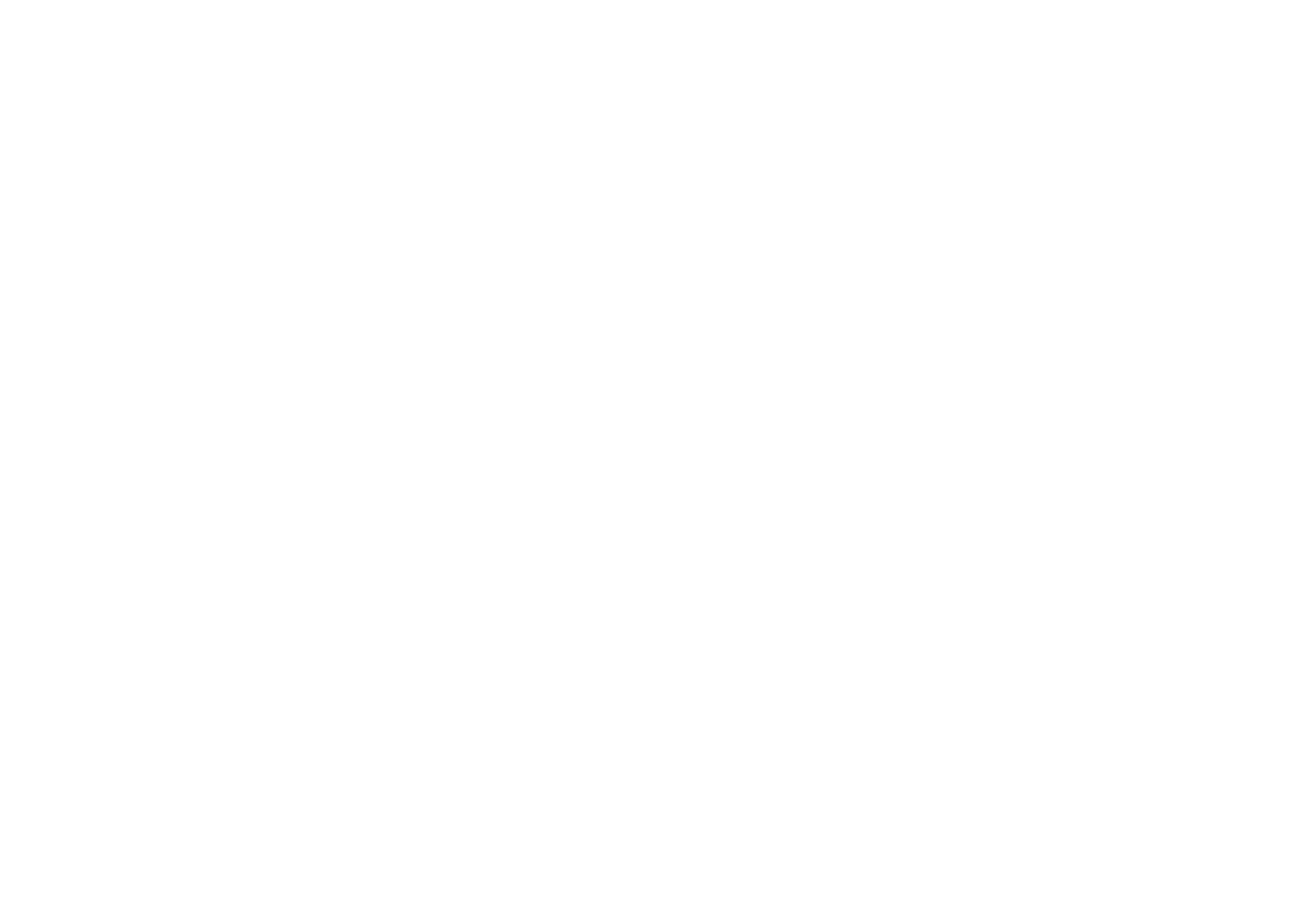
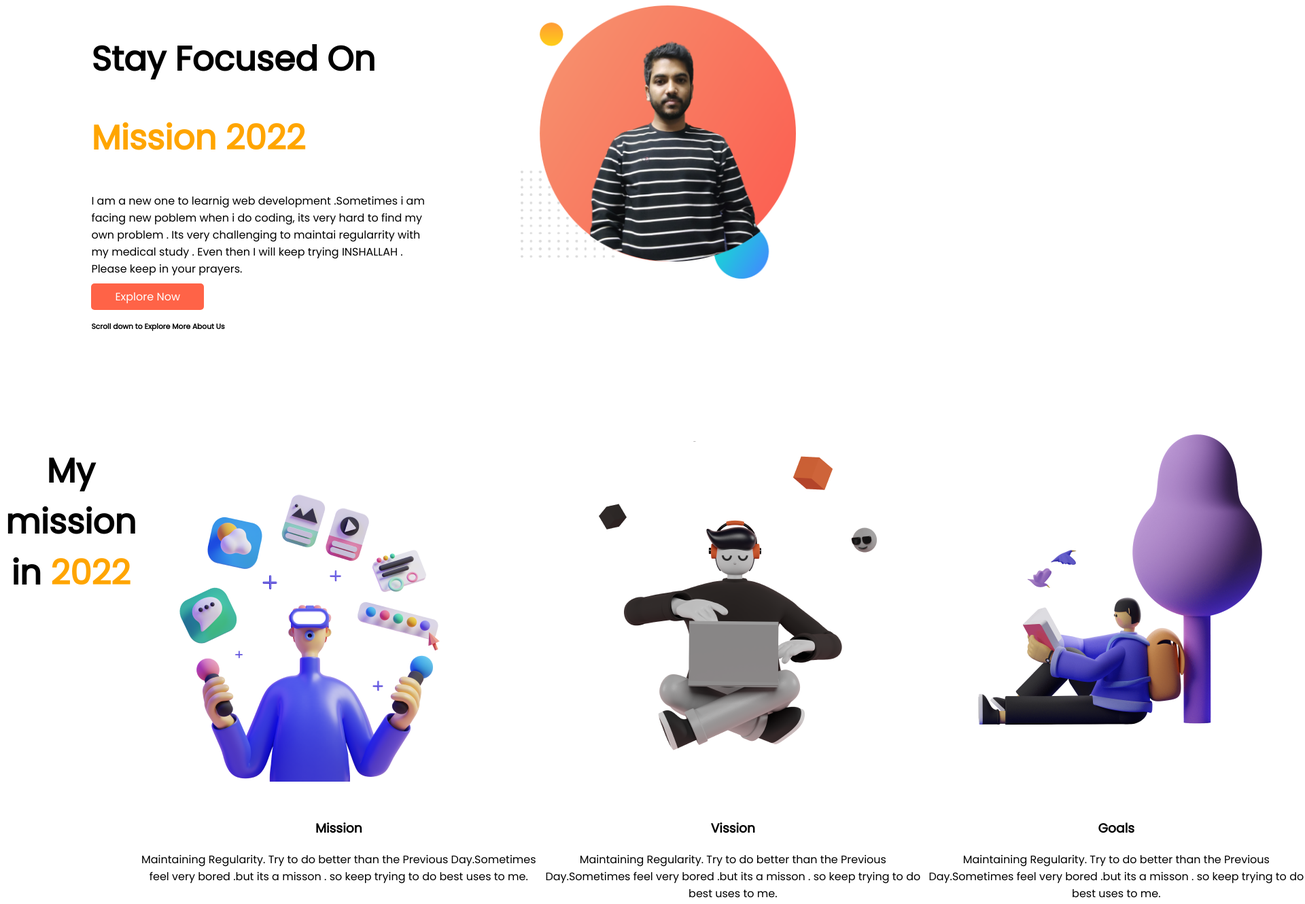
Before and after one commit to Abdimran/Assignment-01, a plain HTML site: page index.html in a window 1280 px wide. Shown: the top 1330 px of the page at 68% size, 1920 px wide, since content can reach past the window. Before the commit the page ends 800 px from the top, so only its background shows below. Drawn offline with Linux system fonts and the light colour scheme.

Commit message:
try to find problem

```diff
--- a/index.html
+++ b/index.html
@@ -6,11 +6,101 @@
     <meta http-equiv="X-UA-Compatible" content="IE=edge">
     <meta name="viewport" content="width=device-width, initial-scale=1.0">
     <title>Assignment 01</title>
+    <link rel="preconnect" href="https://fonts.googleapis.com">
+    <link rel="preconnect" href="https://fonts.gstatic.com" crossorigin>
+    <link href="https://fonts.googleapis.com/css2?family=Oswald&family=Poppins&display=swap" rel="stylesheet">
+
+
     <link rel="stylesheet" href="style.css">
 </head>
 
 <body>
+    <section class="top-banner">
+        <div class="half-width">
+            <h1>Stay Focused On</h1>
+            <h1 class="orange-color">Mission 2022</h1>
+            <p>I am a new one to learnig web development .Sometimes i am facing new poblem when i do coding, its very
+                hard
+                to
+                find my own problem . Its very challenging to maintai regularrity with my medical study . Even then I
+                will
+                keep
+                trying INSHALLAH . Please keep in your prayers.</p>
+            <a class="link-button" target="_blank" href="https://www.facebook.com/aalimran3"> Explore Now</a>
+            <h6>Scroll down to Explore More About Us</h6>
+        </div>
+        <div class="half-width">
+            <img src="images/imran_bg 01.png" alt="">
+        </div>
+    </section>
+    <section class="my-mission">
+        <h1>My mission in <span class="orange-color">2022 </span> </h1>
+        <div>
+            <img src="illustrators/illustrator-1.png" alt="">
+            <h3>Mission</h3>
+            <p>Maintaining Regularity. Try to do better than the Previous Day.Sometimes feel very bored .but its a
+                misson . so keep trying to do best uses to me. </p>
+        </div>
+        <div>
+            <img src="illustrators/illustrator-2.png" alt="">
+            <h3> Vission</h3>
+            <p>Maintaining Regularity. Try to do better than the Previous Day.Sometimes feel very bored .but its a
+                misson . so keep trying to do best uses to me.
+            </p>
+        </div>
+        <div>
+            <img src="illustrators/illustrator-3.png" alt="">
+            <h3> Goals</h3>
+            <p>Maintaining Regularity. Try to do better than the Previous Day.Sometimes feel very bored .but its a
+                misson . so keep trying to do best uses to me.
+            </p>
+        </div>
+    </section>
+    <section class="bg-img">
+        <div class="half-width">
+            <img src="pictures/coding.png" alt="">
 
+        </div>
+        <div class="half-width">
+            <h2>Develop Without Limit</h2>
+            <p>Maintaining Regularity. Try to do better than the Previous Day.Sometimes feel very bored .but its a
+                misson . so keep trying to do best uses to me.</p>
+            <a class="link-button" target="_blank" href="https://www.facebook.com/aalimran3"> Read The Document</a>
+        </div>
+    </section>
+    <section>
+        <div class="half-width">
+            <h2>Know Your Global Community</h2>
+            <p>Maintaining Regularity. Try to do better than the Previous Day.Sometimes feel very bored .but its a
+                misson . so keep trying to do best uses to me.</p>
+            <a class="link-button" target="_blank" href="https://www.facebook.com/aalimran3"> Read The Documentation</a>
+        </div>
+        <div class="half-width">
+            <img src="pictures/project.png" alt="">
+        </div>
+    </section>
+    <section>
+        <h2>Build <span class="orange-color"> Corona Application </span></h2>
+
+        <div class="half-width">
+            <img src="pictures/app.png" alt="">
+
+        </div>
+
+        <div class="half-width">
+            <h2>Stay Safe with GoCorona</h2>
+            <p>
+                Maintaining Regularity. Try to do better than the Previous Day.Sometimes feel very bored .but its a
+                misson . so keep trying to do best uses to me
+            </p>
+            <a class="link-button" target="_blank" href="https://www.facebook.com/aalimran3"> App Fetures</a>
+        </div>
+
+    </section>
+    <footer>
+        <h3>mission 2022</h3>
+        <h6>hard works,perseverance and Determination for 2022 </h6>
+    </footer>
 </body>
 
 </html>
--- a/style.css
+++ b/style.css
@@ -0,0 +1,47 @@
+body{
+    font-family: 'Oswald', sans-serif;
+font-family: 'Poppins', sans-serif;
+}
+h1{
+    font-size: 50px;
+}
+.orange-color{
+    color: orange;
+}
+section{
+    display: flex;
+    margin-bottom: 100px;
+}
+.half-width{
+    width: 50%;
+    padding-left: 10%;
+}
+.half-width img{
+    width: 80%;
+}
+.link-button{
+    text-decoration: none;
+    background-color:tomato;
+    padding: 8px 35px;
+    border-radius: 5px;
+    color: white;
+    font-style: 800px;
+
+}
+.my-mission{
+    text-align: center;
+}
+.bg-img{
+    background-image: url(shapes/shape-1.png);
+    background-repeat: no-repeat;
+}
+
+
+
+
+footer{
+    text-align: center;
+    color: white;
+    background-color: black;
+
+}
```
